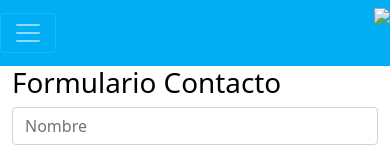
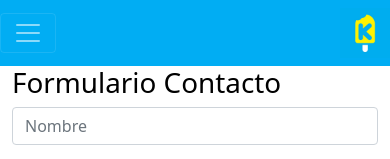
Before and after one commit to heladoskarmelu/heladoskarmelu.github.io, a plain HTML site: page paginas/contacto.html in a window 390 px wide. Shown: the top 159 px of the page. Drawn offline with nearby package versions, Linux system fonts and the light colour scheme; a web font is replaced by a local one.

Commit message:
img-log-fixed

```diff
--- a/paginas/contacto.html
+++ b/paginas/contacto.html
@@ -46,7 +46,7 @@
       <!-- <div class="float-right position-absolute top-0 stripes">
 
       </div> -->
-      <img height="50px" src="./images/rtYgyKOSpqhbn2NPjpv8_iw0eTPYdQ9l26Y6L.jpg" class="d-lg-none float-right " />
+      <img height="50px" src="../images/rtYgyKOSpqhbn2NPjpv8_iw0eTPYdQ9l26Y6L.jpg" class="d-lg-none float-right " />
 
 
       <div class="collapse navbar-collapse" id="navbarColor02">
```
